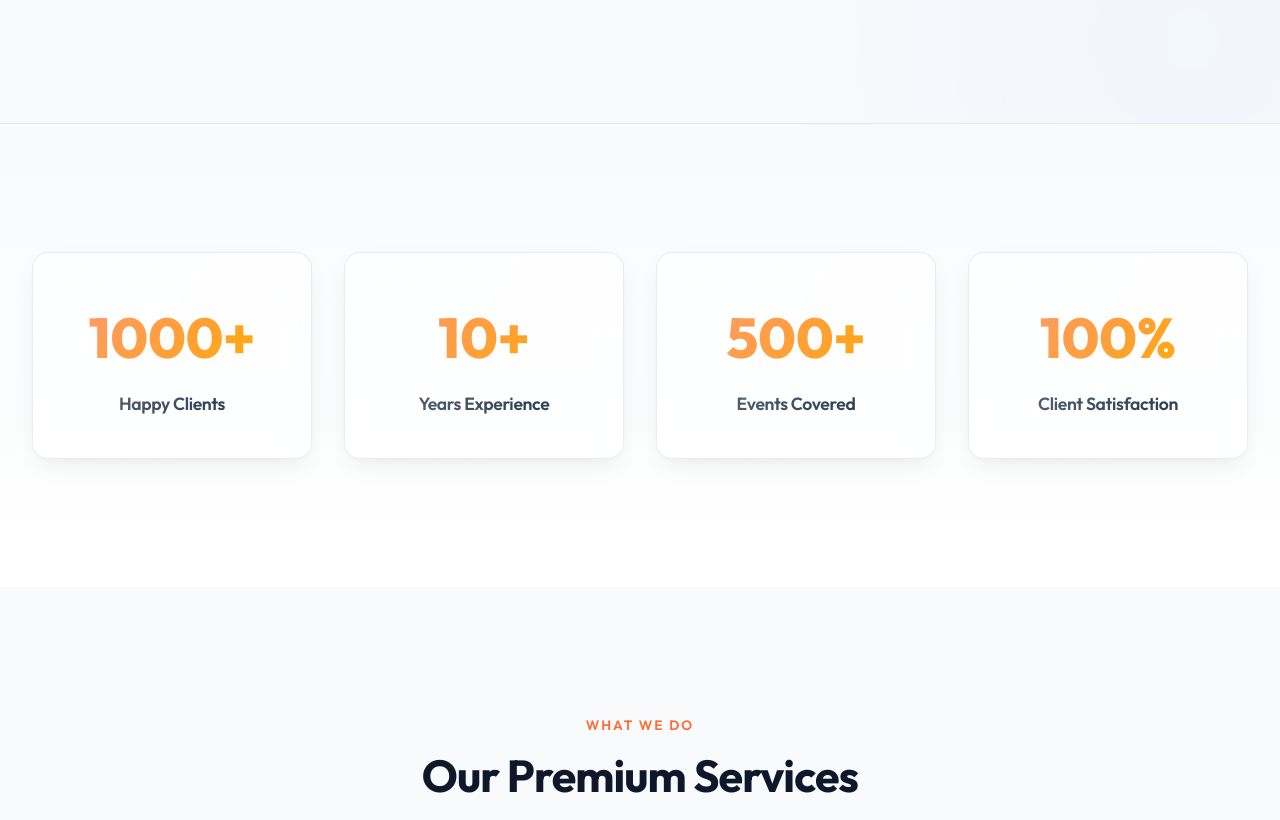
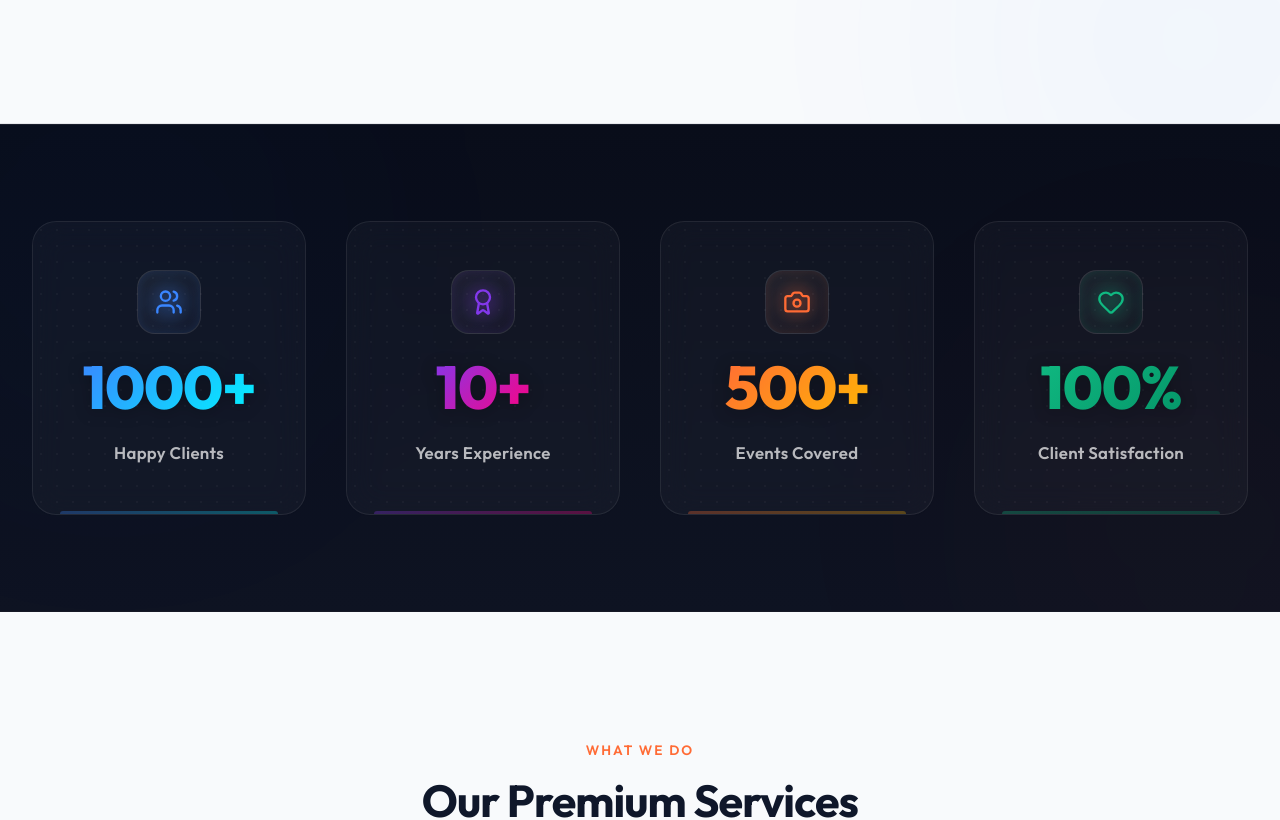
Before and after one commit to Eshbanoliver/kamaldigi, a React (Vite) app: page / in a window 1280 px wide. Shown: the part 1620-2440 px from the top of the page. Built offline with nearby package versions, Linux system fonts and the light colour scheme.

Commit message:
updated files

```diff
--- a/src/pages/Home.tsx
+++ b/src/pages/Home.tsx
@@ -3,7 +3,8 @@ import { Link } from 'react-router-dom';
 import { motion } from 'framer-motion';
 import {
   Camera, Phone, MessageCircle, Sparkles, Award, ShieldCheck,
-  Briefcase, Heart, Zap, CheckCircle2, ChevronDown, Quote, Star
+  Briefcase, Heart, Zap, CheckCircle2, ChevronDown, Quote, Star,
+  Users
 } from 'lucide-react';
 import AnimatedCounter from '../components/AnimatedCounter';
 
@@ -15,10 +16,42 @@ export const Home: React.FC = () => {
   };
 
   const metrics = [
-    { value: 1000, suffix: '+', label: 'Happy Clients' },
-    { value: 10, suffix: '+', label: 'Years Experience' },
-    { value: 500, suffix: '+', label: 'Events Covered' },
-    { value: 100, suffix: '%', label: 'Client Satisfaction' },
+    {
+      value: 1000,
+      suffix: '+',
+      label: 'Happy Clients',
+      icon: 'users',
+      gradient: 'linear-gradient(135deg, #3A86FF 0%, #00F5FF 100%)',
+      glowColor: 'rgba(58, 134, 255, 0.15)',
+      iconColor: '#3A86FF'
+    },
+    {
+      value: 10,
+      suffix: '+',
+      label: 'Years Experience',
+      icon: 'award',
+      gradient: 'linear-gradient(135deg, #8338EC 0%, #FF007F 100%)',
+      glowColor: 'rgba(131, 56, 236, 0.15)',
+      iconColor: '#8338EC'
+    },
+    {
+      value: 500,
+      suffix: '+',
+      label: 'Events Covered',
+      icon: 'camera',
+      gradient: 'linear-gradient(135deg, #FF6B35 0%, #FFB703 100%)',
+      glowColor: 'rgba(255, 107, 53, 0.15)',
+      iconColor: '#FF6B35'
+    },
+    {
+      value: 100,
+      suffix: '%',
+      label: 'Client Satisfaction',
+      icon: 'heart',
+      gradient: 'linear-gradient(135deg, #10B981 0%, #059669 100%)',
+      glowColor: 'rgba(16, 185, 129, 0.15)',
+      iconColor: '#10B981'
+    },
   ];
 
   const previewServices = [
@@ -442,30 +475,196 @@ export const Home: React.FC = () => {
       </section>
 
       {/* 3. KEY METRICS */}
-      <section style={{ background: 'linear-gradient(to bottom, var(--bg-dark-1), var(--bg-dark-2))' }}>
-        <div className="container">
-          <div style={{ display: 'grid', gridTemplateColumns: 'repeat(auto-fit, minmax(220px, 1fr))', gap: '2rem' }}>
-            {metrics.map((m, idx) => (
-              <div key={idx} className="glass-card" style={{ textAlign: 'center', padding: '2.5rem 1.5rem' }}>
+      <section
+        style={{
+          background: 'linear-gradient(180deg, #090D1A 0%, #0E1322 100%)',
+          borderTop: '1px solid rgba(255, 255, 255, 0.05)',
+          borderBottom: '1px solid rgba(255, 255, 255, 0.05)',
+          position: 'relative',
+          padding: '6rem 0'
+        }}
+      >
+        {/* Soft background glows to make it look alive */}
+        <div
+          className="glow-shape"
+          style={{
+            width: '400px',
+            height: '400px',
+            backgroundColor: 'rgba(58, 134, 255, 0.08)',
+            top: '-100px',
+            left: '-100px',
+            filter: 'blur(120px)'
+          }}
+        />
+        <div
+          className="glow-shape"
+          style={{
+            width: '400px',
+            height: '400px',
+            backgroundColor: 'rgba(255, 107, 53, 0.08)',
+            bottom: '-100px',
+            right: '-100px',
+            filter: 'blur(120px)'
+          }}
+        />
+
+        <div className="container" style={{ position: 'relative', zIndex: 2 }}>
+          <div style={{ display: 'grid', gridTemplateColumns: 'repeat(auto-fit, minmax(240px, 1fr))', gap: '2.5rem' }}>
+            {metrics.map((m, idx) => {
+              // Get the icon component dynamically
+              const renderIcon = () => {
+                const iconProps = { size: 28, style: { color: m.iconColor } };
+                switch (m.icon) {
+                  case 'users': return <Users {...iconProps} />;
+                  case 'award': return <Award {...iconProps} />;
+                  case 'camera': return <Camera {...iconProps} />;
+                  case 'heart': return <Heart {...iconProps} />;
+                  default: return null;
+                }
+              };
+
+              return (
+                <motion.div
+                  key={idx}
+                  initial={{ opacity: 0, y: 30 }}
+                  whileInView={{ opacity: 1, y: 0 }}
+                  viewport={{ once: true, amount: 0.2 }}
+                  transition={{ duration: 0.6, delay: idx * 0.15 }}
+                  whileHover={{
+                    y: -12,
+                    boxShadow: `0 20px 40px -10px rgba(0, 0, 0, 0.5), 0 0 30px ${m.glowColor}`,
+                    borderColor: m.iconColor
+                  }}
+                  className="glass-card-hover-effect"
+                  style={{
+                    background: 'rgba(255, 255, 255, 0.03)',
+                    backdropFilter: 'blur(16px)',
+                    WebkitBackdropFilter: 'blur(16px)',
+                    border: '1px solid rgba(255, 255, 255, 0.08)',
+                    borderRadius: '24px',
+                    padding: '3rem 2rem',
+                    textAlign: 'center',
+                    display: 'flex',
+                    flexDirection: 'column',
+                    alignItems: 'center',
+                    gap: '1.25rem',
+                    position: 'relative',
+                    overflow: 'hidden',
+                    cursor: 'pointer',
+                    transition: 'border-color 0.4s ease, box-shadow 0.4s ease'
+                  }}
+                >
+                  {/* Subtle Grid Card Pattern overlay */}
+                  <div
+                    style={{
+                      position: 'absolute',
+                      top: 0,
+                      left: 0,
+                      right: 0,
+                      bottom: 0,
+                      backgroundImage: 'radial-gradient(rgba(255, 255, 255, 0.1) 1px, transparent 0)',
+                      backgroundSize: '16px 16px',
+                      opacity: 0.3,
+                      pointerEvents: 'none',
+                      zIndex: 1
+                    }}
+                  />
+
+                  {/* Icon Container with glowing base */}
+                  <motion.div
+                    whileHover={{ scale: 1.15, rotate: 10 }}
+                    transition={{ type: 'spring', stiffness: 300, damping: 15 }}
+                    style={{
+                      width: '64px',
+                      height: '64px',
+                      borderRadius: '18px',
+                      background: `linear-gradient(135deg, rgba(255,255,255,0.05) 0%, rgba(255,255,255,0.01) 100%)`,
+                      border: '1px solid rgba(255, 255, 255, 0.1)',
+                      boxShadow: `inset 0 0 12px ${m.glowColor}`,
+                      display: 'flex',
+                      alignItems: 'center',
+                      justifyContent: 'center',
+                      zIndex: 2,
+                      position: 'relative'
+                    }}
+                  >
+                    {/* Inner soft colored background blur */}
+                    <div
+                      style={{
+                        position: 'absolute',
+                        width: '32px',
+                        height: '32px',
+                        borderRadius: '50%',
+                        background: m.iconColor,
+                        filter: 'blur(10px)',
+                        opacity: 0.3,
+                        zIndex: -1
+                      }}
+                    />
+                    {renderIcon()}
+                  </motion.div>
+
+                  {/* Value / Number */}
                   <div
                     style={{
                       fontFamily: 'var(--font-heading)',
-                    fontSize: '3.5rem',
+                      fontSize: '3.75rem',
                       fontWeight: 800,
-                    marginBottom: '0.5rem',
-                    background: 'linear-gradient(135deg, var(--primary-orange) 0%, var(--primary-yellow) 100%)',
+                      lineHeight: 1.1,
+                      background: m.gradient,
                       WebkitBackgroundClip: 'text',
                       WebkitTextFillColor: 'transparent',
                       backgroundClip: 'text',
+                      zIndex: 2,
+                      letterSpacing: '-0.02em',
+                      filter: 'drop-shadow(0 2px 8px rgba(0,0,0,0.3))'
                     }}
                   >
                     <AnimatedCounter end={m.value} suffix={m.suffix} />
                   </div>
-                <h4 style={{ fontSize: '1.1rem', fontWeight: 600, color: 'var(--text-secondary)' }}>{m.label}</h4>
-              </div>
-            ))}
+
+                  {/* Label */}
+                  <h4
+                    style={{
+                      fontSize: '1.05rem',
+                      fontWeight: 600,
+                      color: 'rgba(255, 255, 255, 0.7)',
+                      letterSpacing: '0.02em',
+                      margin: 0,
+                      zIndex: 2
+                    }}
+                  >
+                    {m.label}
+                  </h4>
+
+                  {/* Bottom Accent Line */}
+                  <div
+                    style={{
+                      position: 'absolute',
+                      bottom: 0,
+                      left: '10%',
+                      width: '80%',
+                      height: '3px',
+                      background: m.gradient,
+                      borderRadius: '3px 3px 0 0',
+                      opacity: 0.3,
+                      transition: 'opacity 0.4s ease, height 0.4s ease'
+                    }}
+                    className="card-bottom-bar"
+                  />
+                </motion.div>
+              );
+            })}
           </div>
         </div>
+
+        {/* Style tag to handle custom card hover accent transitions */}
+        <style>{`
+          .glass-card-hover-effect:hover .card-bottom-bar {
+            opacity: 1 !important;
+            height: 4px !important;
+          }
+        `}</style>
       </section>
 
       {/* 4. SERVICES PREVIEW */}
```
Lines whose indentation alone changed are shown as unchanged.
